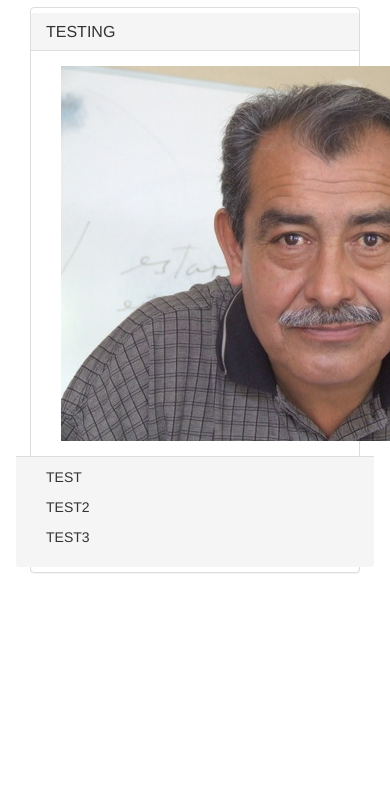
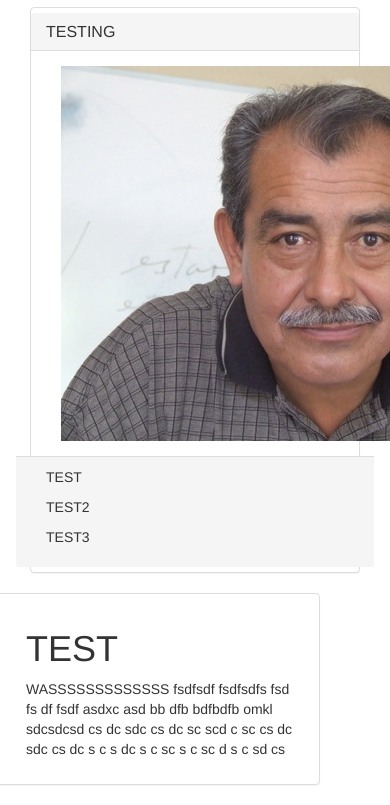
Before and after one commit to dhuangg/summittutoring, a plain HTML site: page middle_english.html in a window 390 px wide. Shown: the part 123-928 px from the top of the page. Before the commit the page ends 844 px from the top, so only its background shows below. Drawn offline with nearby package versions, Linux system fonts and the light colour scheme.

Commit message:
added summary box for english

```diff
--- a/css/style.css
+++ b/css/style.css
@@ -1,4 +1,17 @@
-
+body{
+	margin-top: 0px;
+	margin-right: 0px;
+	margin-bottom: 0px;
+	margin-left: 0px;
+}
+#Summary{
+	position: relative;
+	right: 40px;
+	z-index: -1;
+}
+#summarytext{
+	padding-left:20px;
+}
 #englishTitle{
 	text-align: center;
 	padding-top: 30px;
--- a/middle_english.html
+++ b/middle_english.html
@@ -42,6 +42,20 @@
 
 				</div>
 			</div>
+
+			<div id= "Summary">
+				<div class= "col-md-8">
+					<div class= "panel panel-default">
+						<div class= "panel-body">
+							<div id="summarytext">
+								<h1> TEST </h1>
+								<p> WASSSSSSSSSSSSS fsdfsdf fsdfsdfs fsd fs df  fsdf  asdxc asd bb dfb bdfbdfb omkl sdcsdcsd cs dc sdc  cs dc sc  scd c sc  cs dc sdc  cs dc s c s dc s c sc s c sc d s c sd cs </P>
+							</div>
+						</div>
+					</div>
+				</div>
+			</div>
+
 		</div>
 
 
```
